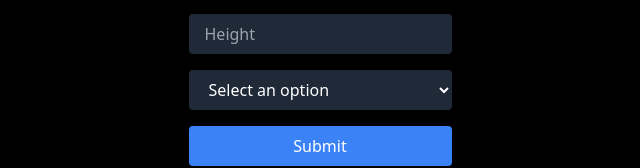
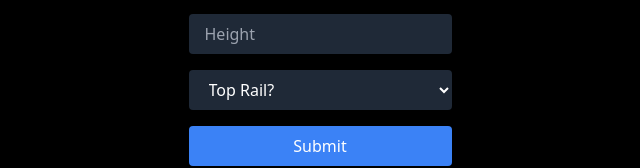
Before and after one commit to michaelsatumba/fencing-frontend, a React (Create React App) app: page /new-bid in a window 1280 px wide. Shown: the part 448-616 px from the top of the page, without its empty margins (320-960 px from the left). Built offline with nearby package versions, Linux system fonts and the light colour scheme.

Commit message:
background color for input fields gray

```diff
--- a/src/NewBid.js
+++ b/src/NewBid.js
@@ -101,7 +101,7 @@ function NewBid() {
         onChange={handleChange}
         className="bg-gray-800 text-white px-4 py-2 rounded"
       >
-        <option value="">Select an option</option>
+        <option value="">Top Rail?</option>
         <option value="Yes">Yes</option>
         <option value="No">No</option>
         </select>
--- a/src/index.css
+++ b/src/index.css
@@ -1,3 +1,10 @@
 @tailwind base;
 @tailwind components;
 @tailwind utilities;
+
+@layer base {
+    input:-webkit-autofill {
+      box-shadow: 0 0 0px 1000px #1F2937 inset ; /* Match the background color */
+      -webkit-text-fill-color: white; /* Match the text color */
+    }
+  }
```
